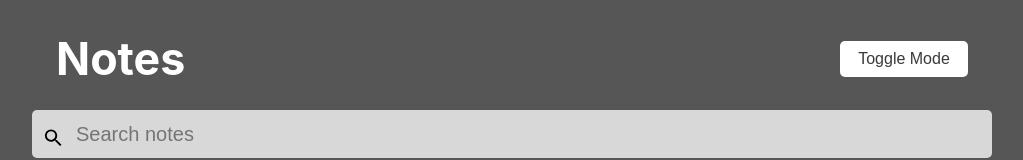
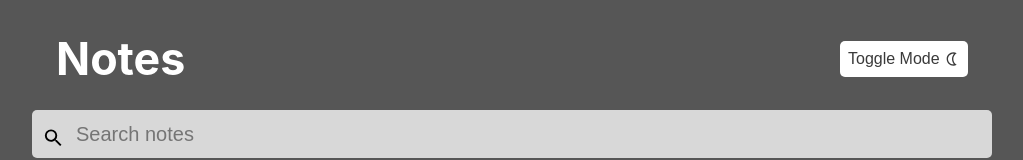
Before and after one commit to ggriffey/QuickNotes, a React (Create React App) app: page / in a window 1280 px wide. Shown: the top 160 px of the page, without its empty margins (128-1151 px from the left). Built offline with nearby package versions, Linux system fonts and the light colour scheme.

Commit message:
Add Toggle Mode Icon

```diff
--- a/src/components/PageHeader.js
+++ b/src/components/PageHeader.js
@@ -1,4 +1,5 @@
 import React from "react";
+import { MdOutlineNightlight } from "react-icons/md";
 
 const PageHeader = ({ handleToggleMode }) => {
   return (
@@ -6,6 +7,7 @@ const PageHeader = ({ handleToggleMode }) => {
       <h1>Notes</h1>
       <button id="toggle_mode" onClick={handleToggleMode}>
         Toggle Mode
+        <MdOutlineNightlight />
       </button>
     </div>
   );
--- a/src/index.css
+++ b/src/index.css
@@ -133,6 +133,9 @@ button.save:hover {
 }
 
 #toggle_mode {
+  display: flex;
+  justify-content: space-between;
+  align-items: center;
   height: 2.2rem;
   width: 8rem;
   padding: 0.5rem;
```
